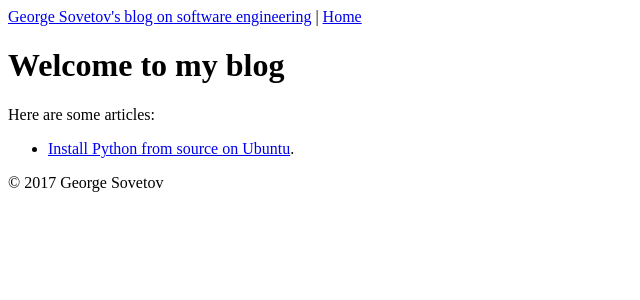
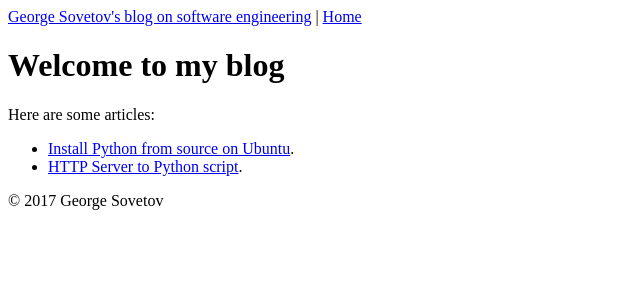
Before and after one commit to sovetov/sovetov.github.io, a Jekyll site: the page built from index.md, in a window 1280 px wide. Shown: the top 300 px of the page, without its empty margins (0-640 px from the left). Built offline with Jekyll 4.4.1, drawn with Linux system fonts in a browser that asks for light colours; our own code applies the rules of GitHub Pages for plain Markdown files.

Commit message:
Update index.md

```diff
--- a/index.md
+++ b/index.md
@@ -7,3 +7,4 @@ title: Home
 Here are some articles:
 
 - [Install Python from source on Ubuntu](/install-python-from-source-on-ubuntu.html).
+- [HTTP Server to Python script](/path-from-nginx-to-python.html).
```
